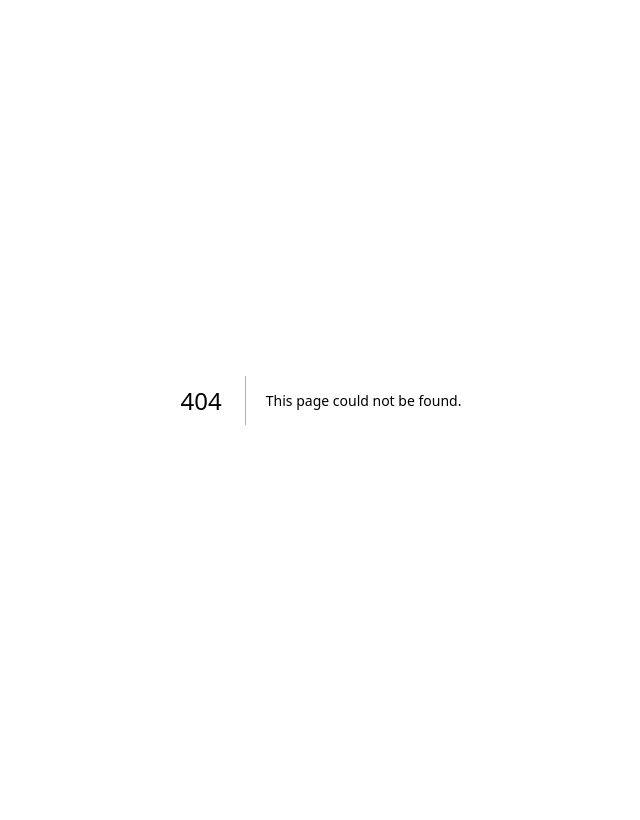
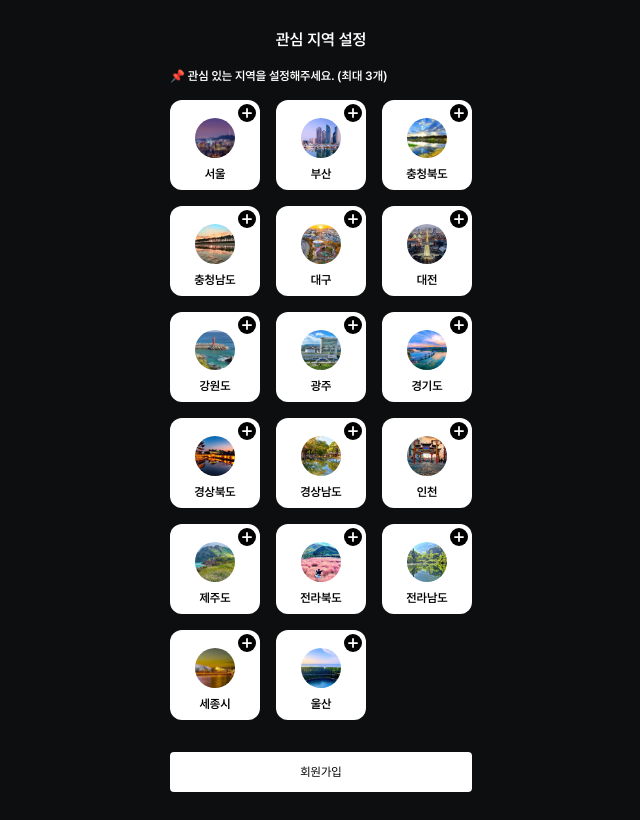
Before and after one commit to FRONTENDBOOTCAMP-12th/4th-SBPB, a Next.js app: page /signup/select-area in a window 1280 px wide. Before the commit this address had no page. Shown: the whole page, without its empty margins (319-959 px from the left). Built offline with nearby package versions, Linux system fonts and the light colour scheme.

Commit message:
[Feat] 관심지역 설정 페이지 개발
- 3개 개수 제한하여 선택할 수 있도록 설계
- '회원가입' 버튼 클릭하면 선택한 지역 출력하도록 설계
- 추후 회원가입 데이터는 전역 상태관리 라이브러리 관리하도록 리팩토링 필요

Resolves #61

```diff
--- /dev/null
+++ b/src/app/signup/select-area/page.tsx
@@ -0,0 +1,51 @@
+'use client';
+
+import AreaCard from '@/components/area-card';
+import { areaData } from '@/data/area-data';
+import SignButton from '@/features/sign/components/sign-button';
+import { AreaType } from '@/types/area-data-type';
+import { motion } from 'framer-motion';
+import { useState } from 'react';
+
+function SelectAreaPage() {
+  const [areas, setAreas] = useState<AreaType[]>(areaData);
+
+  const handleSubmit = () => {
+    const areaData = areas.filter((area) => area.isSelected);
+
+    console.log(areaData);
+  };
+
+  return (
+    <motion.div
+      initial={{ y: 20, opacity: 0 }}
+      animate={{ y: 0, opacity: 1 }}
+      transition={{ duration: 1 }}
+    >
+      <section className="py-7 w-[18.875rem] mx-auto">
+        <h1 className="text-white text-center font-semibold">관심 지역 설정</h1>
+        <p className="text-white font-semibold text-xs my-4">
+          📌 관심 있는 지역을 설정해주세요. (최대 3개)
+        </p>
+        <article className="grid grid-cols-3 gap-4">
+          {areas.map((area) => (
+            <AreaCard
+              key={area.name}
+              area={area}
+              areas={areas}
+              setAreas={setAreas}
+            />
+          ))}
+        </article>
+        <SignButton
+          label="회원가입"
+          color="white"
+          className="w-full mt-8"
+          onClick={handleSubmit}
+        />
+      </section>
+    </motion.div>
+  );
+}
+
+export default SelectAreaPage;
--- a/src/components/area-card.tsx
+++ b/src/components/area-card.tsx
@@ -1,40 +1,60 @@
 'use client';
 
+import { AreaType } from '@/types/area-data-type';
+import { tm } from '@/utils/tw-merge';
 import Image from 'next/image';
+import { SetStateAction } from 'react';
+import Checked from './checked';
 import Plus from './plus';
-import { useState } from 'react';
-import { tm } from '../utils/tw-merge';
-import Checked from './checked';
 
-function AreaCard() {
-  const [isClicked, setIsClicked] = useState<boolean>(false);
+interface AreaCardProps {
+  area: AreaType;
+  areas: AreaType[];
+  setAreas: React.Dispatch<SetStateAction<AreaType[]>>;
+}
 
-  const handleCardClick = () => {
-    setIsClicked((prevState) => !prevState);
+function AreaCard({ area, setAreas }: AreaCardProps) {
+  const { name: cityName, enName: cityEnName, isSelected } = area;
+
+  const bgColor = isSelected ? 'bg-gray-200' : 'bg-white';
+
+  const handleClick = () => {
+    setAreas((prevAreas) => {
+      const selectedNum = prevAreas.filter((area) => area.isSelected).length;
+
+      return prevAreas.map((area) =>
+        area.name === cityName
+          ? {
+              ...area,
+              isSelected: selectedNum < 3 ? true : false,
+            }
+          : area
+      );
+    });
   };
-
-  const bgColor = isClicked ? 'bg-gray-200' : 'bg-white';
 
   return (
     <button
       className={tm(
-        'rounded-sm size-[5.625rem] content-center relative',
+        'rounded-xl size-[5.625rem] content-center relative',
         bgColor
       )}
-      onClick={handleCardClick}
-      aria-pressed={isClicked}
+      aria-pressed={isSelected}
+      onClick={handleClick}
     >
       <div className="flex flex-col items-center gap-2 mt-2.5">
         <Image
-          src="/cities/jeju.webp"
-          alt="제주도"
+          src={`/cities/${cityEnName}.webp`}
+          alt={cityName}
           width={40}
           height={40}
           className="rounded-full"
           priority
         />
-        <h2 className="text-content-primary text-xs font-semibold">제주도</h2>
-        {isClicked ? (
+        <h2 className="text-content-primary text-xs font-semibold">
+          {cityName}
+        </h2>
+        {isSelected ? (
           <Checked className="absolute top-1 right-1 flex flex-col justify-center items-center bg-content-primary rounded-full p-0.5" />
         ) : (
           <Plus className="absolute top-1 right-1 flex flex-col justify-center items-center bg-content-primary rounded-full p-0.5" />
```
